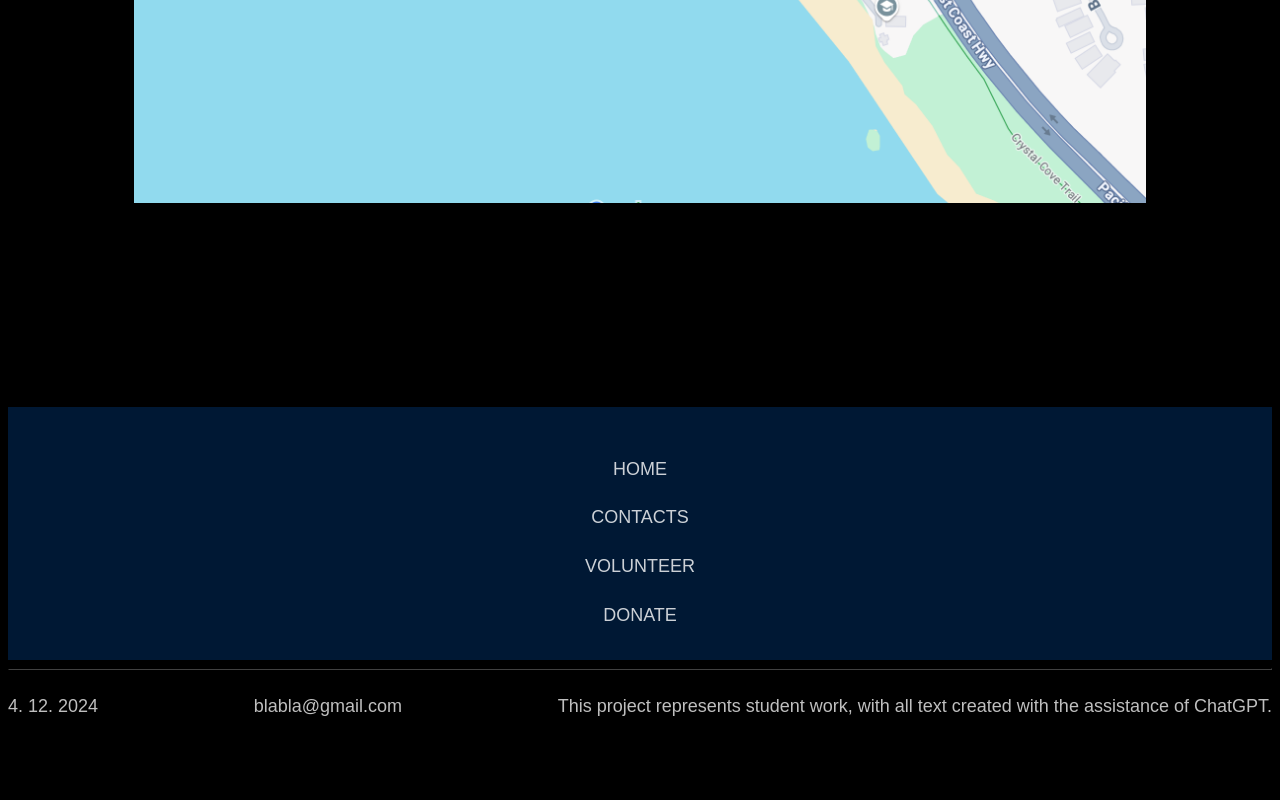
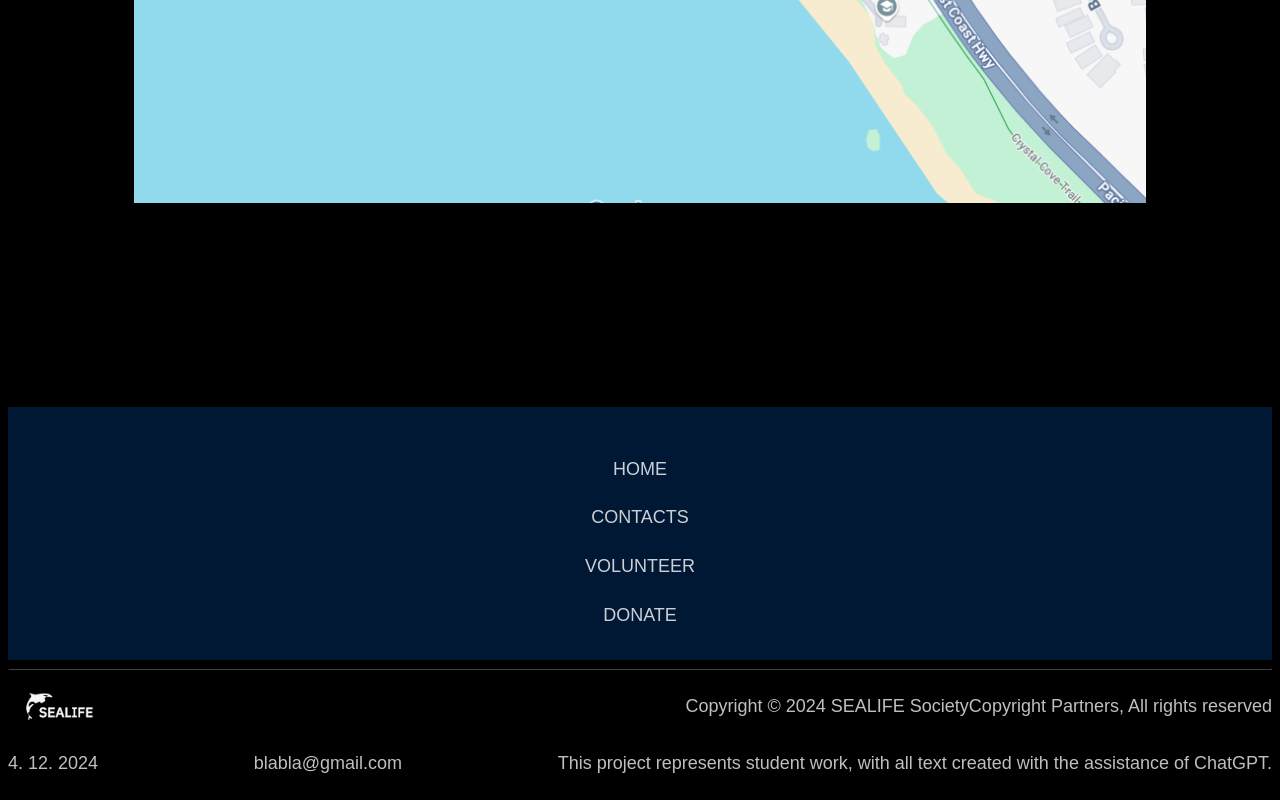
Before and after one commit to mmatejkova/skolniprojekt, a plain HTML site: page activity1.html in a window 1280 px wide. Shown: the part 1556-2356 px from the top of the page. Before the commit the page ends 2299 px from the top, so only its background shows below. Drawn offline with nearby package versions, Linux system fonts and the light colour scheme.

Commit message:
zapomnela dopsat copyright

```diff
--- a/activity1.html
+++ b/activity1.html
@@ -84,6 +84,11 @@
         <hr class = "hrfooter">
 
         <div class="copyright">
+            <img src="imgs/icon.png" alt="logo" class="logo2">
+            <p>Copyright © 2024 SEALIFE SocietyCopyright Partners, All rights reserved</p>
+        </div>
+
+        <div class="copyright">
             <p>4. 12. 2024</p>
             <p>blabla@gmail.com</p>
             <p>This project represents student work, with all text created with
```
Also changed, not shown: about_dolphins.html (+5 -0 lines), about_orcas.html (+5 -0 lines), about_penguins.html (+5 -0 lines), about_seals.html (+5 -0 lines), about_sharks.html (+5 -0 lines), about_stingrays.html (+5 -0 lines), about_whales.html (+5 -0 lines), activity2.html (+5 -0 lines), activity3.html (+5 -0 lines), activity4.html (+5 -0 lines), activity5.html (+5 -0 lines), activity6.html (+5 -0 lines), contacts.html (+5 -0 lines), donate.html (+5 -0 lines), 1 more files.
